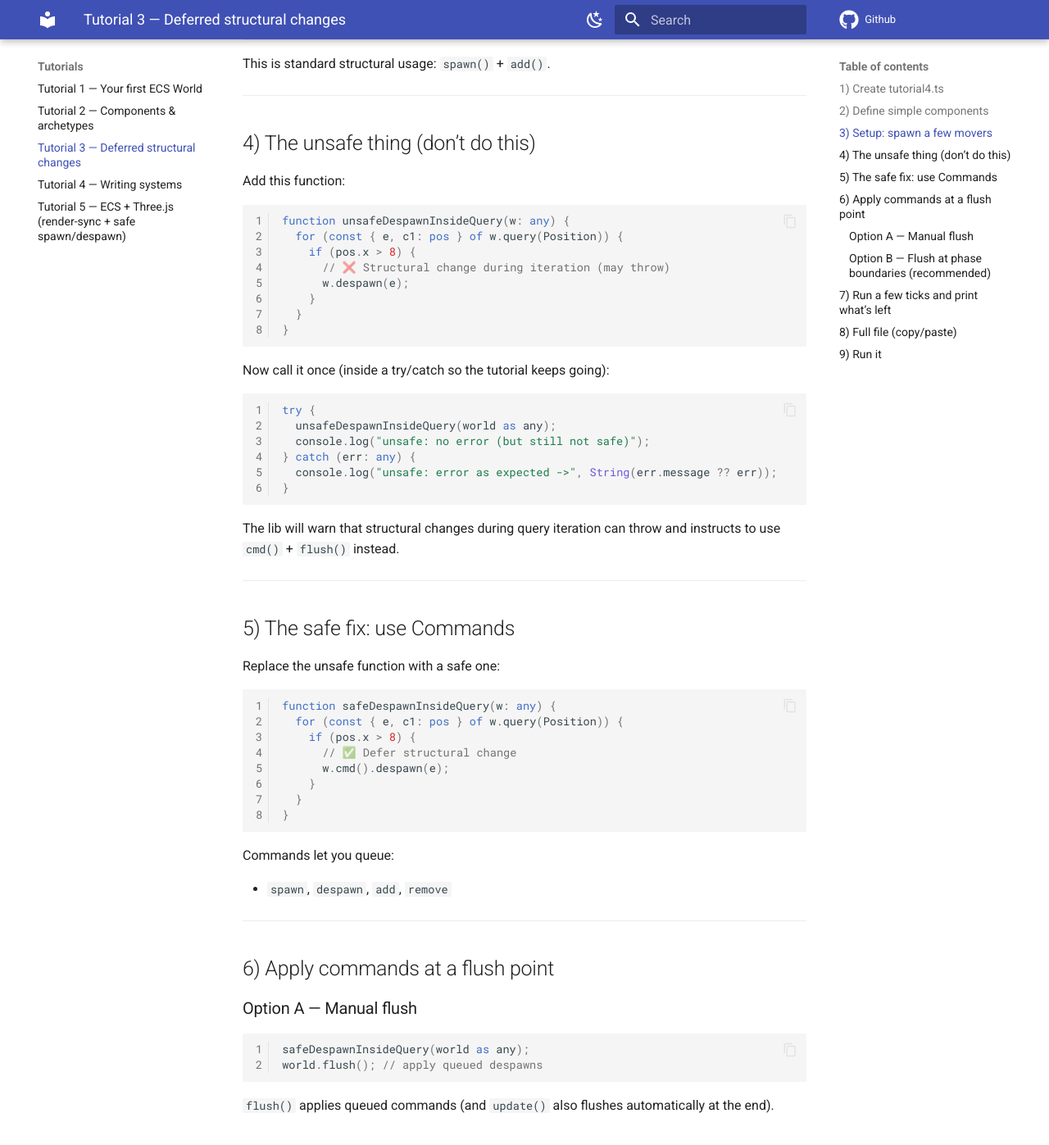
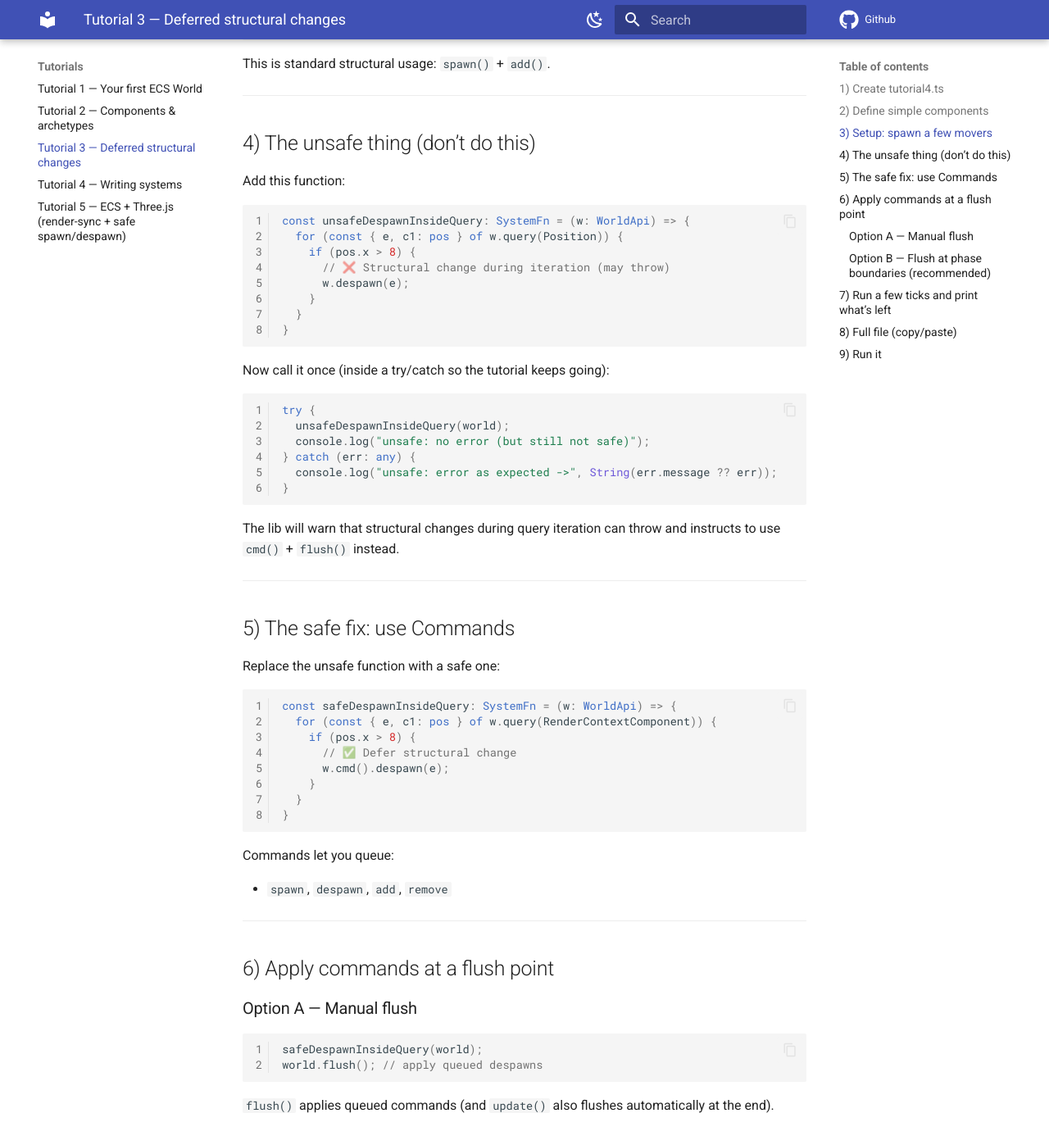
Before and after one commit to PirateJL/archetype-ecs-lib, an MkDocs documentation site: the page built from docs/Tutorials/Tutorial-3—Deferred-structural-changes.md, in a window 1280 px wide and 1400 px high, scrolled down 980 px. Shown: the top 1397 px of the window at 82% size. Built offline with MkDocs 1.6.1 and Material for MkDocs 9.7.7, drawn with Linux system fonts in a browser that asks for light colours; comment, search, counter and statistics services are not loaded; the version menu is left out; some of the changed text lies outside the part shown.

````diff
--- a/docs/Tutorials/Tutorial-3—Deferred-structural-changes.md
+++ b/docs/Tutorials/Tutorial-3—Deferred-structural-changes.md
@@ -7,7 +7,7 @@ Outcome: you’ll learn the one rule that prevents most ECS bugs: **don’t chan
 ## 1) Create `tutorial4.ts`
 
 ```ts
-import { World, Schedule } from "archetype-ecs-lib";
+import { World, WorldApi, Schedule } from "archetype-ecs-lib";
 ```
 
 ---
@@ -47,7 +47,7 @@ This is standard structural usage: `spawn()` + `add()`.
 Add this function:
 
 ```ts
-function unsafeDespawnInsideQuery(w: any) {
+const unsafeDespawnInsideQuery: SystemFn = (w: WorldApi) => {
   for (const { e, c1: pos } of w.query(Position)) {
     if (pos.x > 8) {
       // ❌ Structural change during iteration (may throw)
@@ -61,7 +61,7 @@ Now call it once (inside a try/catch so the tutorial keeps going):
 
 ```ts
 try {
-  unsafeDespawnInsideQuery(world as any);
+  unsafeDespawnInsideQuery(world);
   console.log("unsafe: no error (but still not safe)");
 } catch (err: any) {
   console.log("unsafe: error as expected ->", String(err.message ?? err));
@@ -77,8 +77,8 @@ The lib will warn that structural changes during query iteration can throw and i
 Replace the unsafe function with a safe one:
 
 ```ts
-function safeDespawnInsideQuery(w: any) {
-  for (const { e, c1: pos } of w.query(Position)) {
+const safeDespawnInsideQuery: SystemFn = (w: WorldApi) => {
+  for (const { e, c1: pos } of w.query(RenderContextComponent)) {
     if (pos.x > 8) {
       // ✅ Defer structural change
       w.cmd().despawn(e);
@@ -98,7 +98,7 @@ Commands let you queue:
 ### Option A — Manual flush
 
 ```ts
-safeDespawnInsideQuery(world as any);
+safeDespawnInsideQuery(world);
 world.flush(); // apply queued despawns
 ```
 
@@ -111,14 +111,14 @@ Use `Schedule`, which flushes after each phase:
 ```ts
 const sched = new Schedule();
 
-sched.add("sim", (w: any) => {
+sched.add("sim", (w: WorldApi) => {
   // move
   for (const { c1: pos, c2: vel } of w.query(Position, Velocity)) {
     pos.x += vel.x;
   }
 });
 
-sched.add("cleanup", (w: any) => {
+sched.add("cleanup", (w: WorldApi) => {
   // safely despawn based on updated positions
   safeDespawnInsideQuery(w);
 });
@@ -136,7 +136,7 @@ const phases = ["sim", "cleanup"];
 Add a small logger:
 
 ```ts
-function logPositions(w: any, label: string) {
+function logPositions(w: WorldApi, label: string) {
   const items: string[] = [];
   for (const { e, c1: pos } of w.query(Position)) {
     items.push(`e${e.id}:${pos.x.toFixed(1)}`);
@@ -148,11 +148,11 @@ function logPositions(w: any, label: string) {
 Now run:
 
 ```ts
-logPositions(world as any, "before");
+logPositions(world, "before");
 
 for (let i = 0; i < 5; i++) {
-  sched.run(world as any, 0, phases);
-  logPositions(world as any, `after tick ${i + 1}`);
+  sched.run(world, 0, phases);
+  logPositions(world, `after tick ${i + 1}`);
 }
 ```
 
@@ -179,7 +179,7 @@ spawnMover(0,  2);
 spawnMover(5, -3);
 spawnMover(9,  1);
 
-function unsafeDespawnInsideQuery(w: any) {
+const unsafeDespawnInsideQuery: SystemFn = (w) => {
   for (const { e, c1: pos } of w.query(Position)) {
     if (pos.x > 8) {
       w.despawn(e); // ❌ may throw
@@ -194,13 +194,13 @@ try {
   console.log("unsafe: error as expected ->", String(err.message ?? err));
 }
 
-function safeDespawnInsideQuery(w: any) {
+const safeDespawnInsideQuery: SystemFn = (w) => {
   for (const { e, c1: pos } of w.query(Position)) {
     if (pos.x > 8) w.cmd().despawn(e); // ✅ deferred
   }
 }
 
-function logPositions(w: any, label: string) {
+function logPositions(w: WorldApi, label: string) {
   const items: string[] = [];
   for (const { e, c1: pos } of w.query(Position)) {
     items.push(`e${e.id}:${pos.x.toFixed(1)}`);
@@ -210,22 +210,22 @@ function logPositions(w: any, label: string) {
 
 const sched = new Schedule();
 
-sched.add("sim", (w: any) => {
+sched.add("sim", (w: WorldApi) => {
   for (const { c1: pos, c2: vel } of w.query(Position, Velocity)) {
     pos.x += vel.x;
   }
 });
 
-sched.add("cleanup", (w: any) => {
+sched.add("cleanup", (w: WorldApi) => {
   safeDespawnInsideQuery(w);
 });
 
 const phases = ["sim", "cleanup"];
 
-logPositions(world as any, "before");
+logPositions(world, "before");
 for (let i = 0; i < 5; i++) {
-  sched.run(world as any, 0, phases); // flush after each phase
-  logPositions(world as any, `after tick ${i + 1}`);
+  sched.run(world, 0, phases); // flush after each phase
+  logPositions(world, `after tick ${i + 1}`);
 }
 ```
 
````
Also changed, not shown: README.md (+2 -3 lines), docs/Reference/systems.md (+2 -4 lines), docs/Tutorials/Tutorial-1—Your-first-ECS-World.md (+2 -2 lines), docs/Tutorials/Tutorial-4—Writing-systems.md (+11 -11 lines), docs/Tutorials/Tutorial-5—ECS-+-Three.js.md (+6 -6 lines), docs/index.md (+2 -3 lines), 1 other file.
